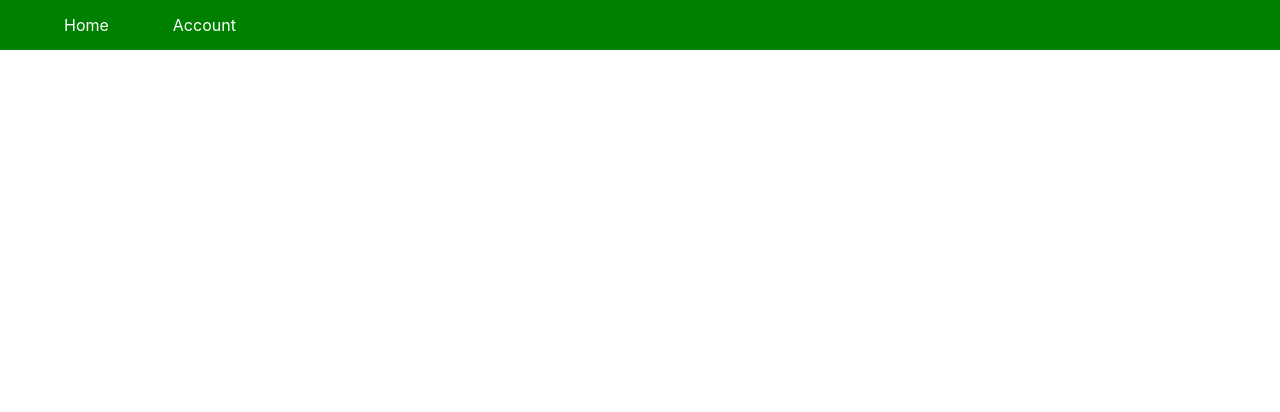
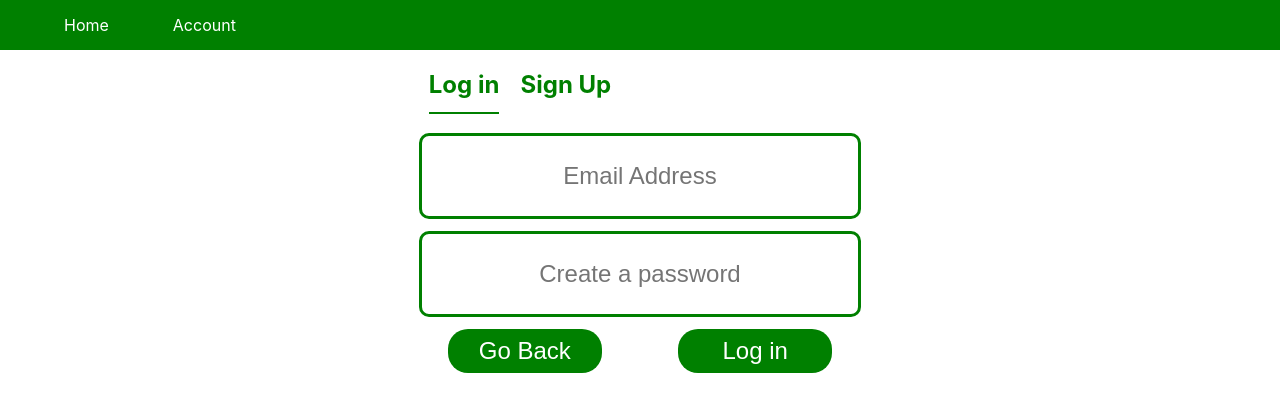
Before and after one commit to BuildWeek-Med-Cabinet-4/front-end, a React (Create React App) app: page /identify in a window 1280 px wide. Shown: the top 412 px of the page. Built offline with nearby package versions, Linux system fonts and the light colour scheme.

Commit message:
added private route to user page

```diff
--- a/src/App.css
+++ b/src/App.css
@@ -11,8 +11,16 @@ form {
   width: 100%;
 }
 
-.signup-form input {
-  /* width: 100%;   */
+input[type="email"] {
+  font-size: 150%;
+}
+
+input[type="text"] {
+  font-size:150%;
+}
+
+input[type="password"] {
+  font-size:150%;
 }
 
 input {
--- a/src/App.js
+++ b/src/App.js
@@ -1,27 +1,44 @@
-import React from 'react'
+import React, {useState} from 'react'
 import './App.css';
-import { Link, Route } from 'react-router-dom';
-import Home from './components/Home'
-import Account from './components/Account'
+import { BrowserRouter as Router, Route, Link, Switch } from "react-router-dom";
+import Home from './components/Home';
+import Identify from './components/Identify'
+import { appContext } from './contexts/appContext';
+import UserAccount from './components/UserAccount'
+import PrivateRoute from './components/PrivateRoute';
+
 
 function App() {
 
-
+  const loggedIn = () => {
+    if(localStorage.getItem("Logged in") === "true") {
+      return true;
+    }
+    return false;
+  }
+  const [isLoggedIn, setIsLoggedIn] = useState(loggedIn());
 
 
   return (
+    <Router>
     <div >
+      <appContext.Provider value = {{isLoggedIn: isLoggedIn}}>
+        <nav className="nav-bar">
 
-      <nav class="nav-bar">
+          <Link to = '/'>Home</Link>
+          <Link to  = '/identify'>Account</Link>
+        </nav>
+        <Switch>
 
-        <Link to = '/'>Home</Link>
-        <Link to  = '/MyAccount'>Account</Link>
-      </nav>
-        <Route exact path = '/' component = {Home}></Route>
-        <Route path = '/MyAccount' component = {Account}></Route>
+          <PrivateRoute exact path = '/myaccount/:id' component={UserAccount} />
+          <Route path = '/identify/' ><Identify /></Route>
+          <Route exact path = '/' component = {Home}></Route>
+        </Switch>
 
+        </appContext.Provider>
 
     </div>
+    </Router>
   );
 }
 
--- a/src/components/Account.js
+++ /dev/null
@@ -1,38 +0,0 @@
-import React, { useState } from 'react';
-
-import SignUpForm from './SignUpForm';
-import LoginForm from "./LoginForm";
-
-
-export default function Account() {
-
-    const [loginActive, setLoginActive] = useState(true);
-
-    return (
-
-<div className="App">
-
-
-
-    <header>
-
-    <h2 className={loginActive ? "active" : null} onClick={(e)=>{
-        e.preventDefault();
-        setLoginActive(true);
-        }}>Log in</h2>
-
-
-    <h2 className={loginActive ? "" : "active"} onClick={(e)=>{
-        e.preventDefault();
-        setLoginActive(false);
-        }}>Sign Up</h2>
-
-    </header>
-
-{loginActive ? <LoginForm /> : <SignUpForm />}
-
-</div>
-
-
-    )
-}
--- a/src/components/Home.js
+++ b/src/components/Home.js
@@ -22,7 +22,7 @@ const Home = (props) => {
 
     <h3 className = 'explore-h3'>Search By:</h3>
 
-    <div class="search-component">
+    <div className="search-component">
     <nav className = 'explore-nav'>
     <Link to = '/search_all_strains'>All Strains</Link>
     <Link to = '/search_symptom'>Symptoms</Link>
--- /dev/null
+++ b/src/components/Identify.js
@@ -0,0 +1,48 @@
+import React, { useState, useContext } from 'react';
+import {Route, useHistory} from 'react-router-dom';
+import SignUpForm from './SignUpForm';
+import LoginForm from "./LoginForm";
+import { appContext } from '../contexts/appContext';
+
+
+export default function Identify() {
+
+    const [loginTabActive, setLoginTabActive] = useState(true);
+    const isLoggedIn = useContext(appContext).isLoggedIn;
+    const {push} = useHistory();
+
+    if(isLoggedIn) {
+        push('/myaccount/{current user id}');
+        //need update line above once we get login post api data
+    }
+
+
+    return (
+
+<div className="App">
+
+
+
+    <header>
+
+    <h2 className={loginTabActive ? "active" : null} onClick={(e)=>{
+        e.preventDefault();
+        setLoginTabActive(true);
+        }}>Log in</h2>
+
+
+    <h2 className={loginTabActive ? "" : "active"} onClick={(e)=>{
+        e.preventDefault();
+        setLoginTabActive(false);
+        }}>Sign Up</h2>
+
+    </header>
+
+
+    {loginTabActive ? <LoginForm /> : <SignUpForm />}
+
+</div>
+
+
+    )
+}
--- /dev/null
+++ b/src/components/PrivateRoute.js
@@ -0,0 +1,18 @@
+import React from 'react';
+import { Route, Redirect } from "react-router-dom";
+
+const PrivateRoute = ({component: Component, ...rest}) => {
+    console.log('heyeey ', localStorage.getItem("token"))
+    return (
+        <Route {...rest} render={props => {
+            if(localStorage.getItem("token")) {
+                console.log("if statement came back true")
+                return <Component {...props} />;
+            } else {
+                return <Redirect to="/identify" />;
+            }
+        }} />
+    )
+}
+
+export default PrivateRoute;
--- /dev/null
+++ b/src/components/UserAccount.js
@@ -0,0 +1,11 @@
+import React from 'react';
+
+const UserAccount = () => {
+    return (
+        <div>
+            <p>user info will show here under a protected route</p>
+        </div>
+    )
+}
+
+export default UserAccount;
--- /dev/null
+++ b/src/contexts/appContext.js
@@ -0,0 +1,3 @@
+import {createContext } from 'react';
+
+export const appContext = createContext();
```
